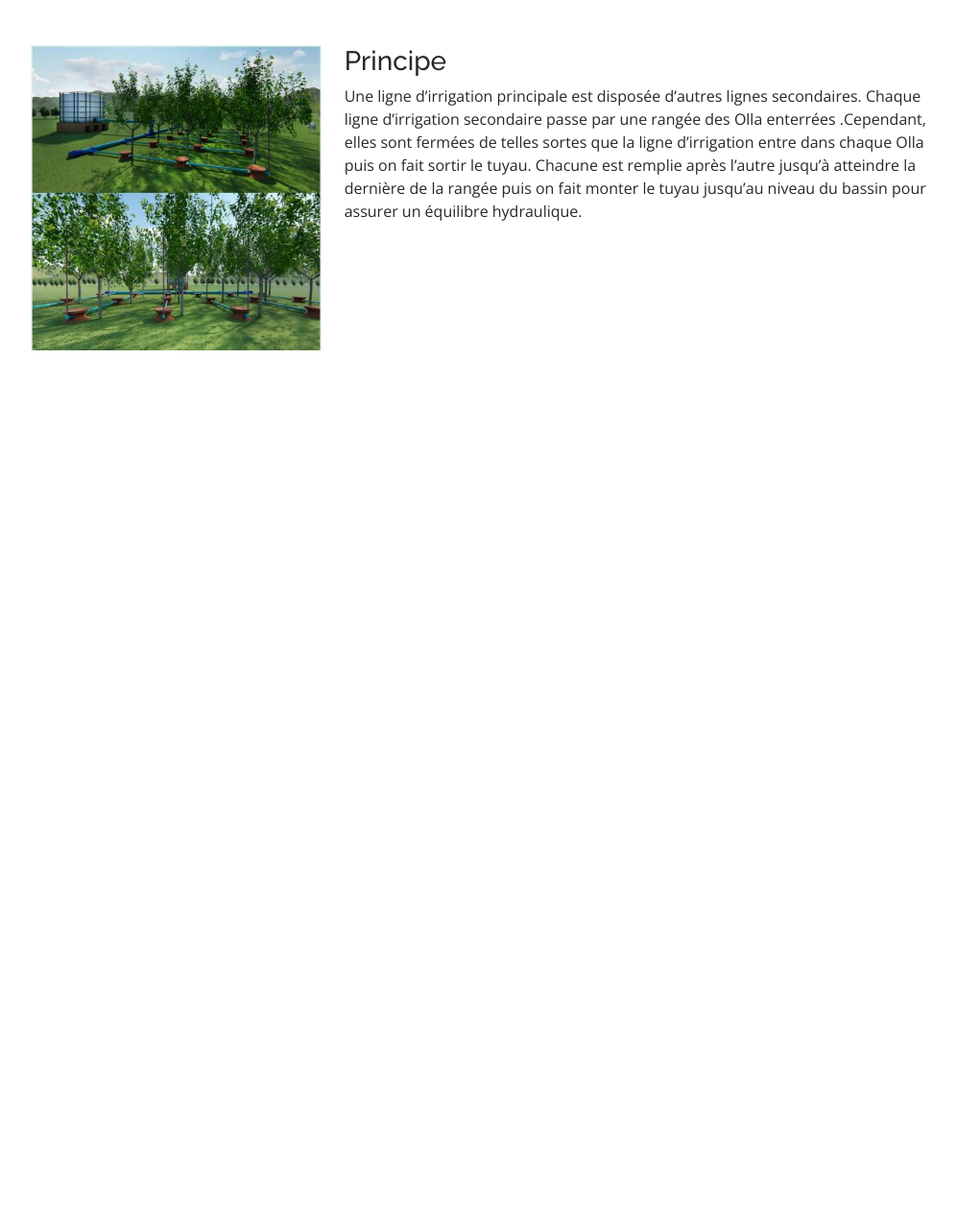
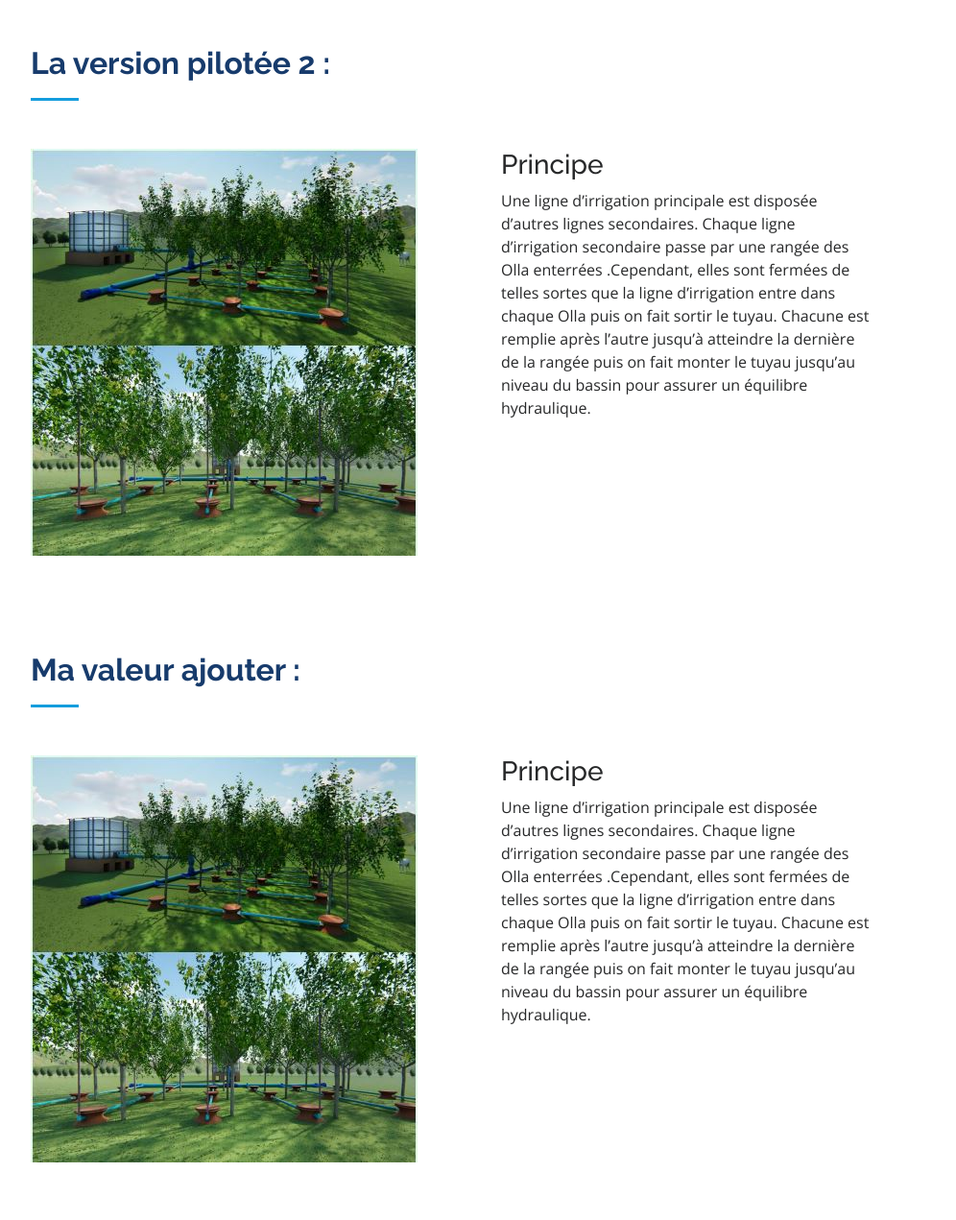
Before and after one commit to AhmedWasmi/Ahmed-Portfolio.github.io, a plain HTML site: page portfolio-details.html in a window 1280 px wide. Shown: the part 1880-3151 px from the top of the page at 96% size, without its empty margins (280-1276 px from the left). Before the commit the page ends 2305 px from the top, so only its background shows below. Drawn offline with nearby package versions, Linux system fonts and the light colour scheme.

Commit message:
Update portfolio-details.html

```diff
--- a/portfolio-details.html
+++ b/portfolio-details.html
@@ -162,10 +162,10 @@
           <h2>La version pilotée 1 :</h2>
         </div>
         <div class="row">
-          <div class="col-lg-4" data-aos="fade-left">
+          <div class="col-lg-6" data-aos="fade-right">
             <img src="assets/img/22.JPG" class="img-fluid" alt="">
           </div>
-          <div class="col-lg-8 pt-4 pt-lg-0 content" data-aos="fade-right">
+          <div class="col-lg-5 pt-4 pt-lg-0 content" data-aos="fade-left">
             <h3>Principe</h3>
               <div class="row">
                 <p>Nous distribuons l'eau avec une ligne d'irrigation, Il y a une ligne
@@ -191,11 +191,41 @@
         <div class="section-title">
           <h2>La version pilotée 2 :</h2>
         </div>
+
         <div class="row">
-          <div class="col-lg-4" data-aos="fade-left">
+          <div class="col-lg-6" data-aos="fade-right">
             <img src="assets/img/33.JPG" class="img-fluid" alt="">
           </div>
-          <div class="col-lg-8 pt-4 pt-lg-0 content" data-aos="fade-right">
+          <div class="col-lg-5 pt-4 pt-lg-0 content" data-aos="fade-left">
+            <h3>Principe</h3>
+              <div class="row">
+                <p>Une ligne d’irrigation principale est disposée d’autres lignes
+                  secondaires. Chaque ligne d’irrigation secondaire passe par une
+                  rangée des Olla enterrées .Cependant, elles sont fermées de telles
+                  sortes que la ligne d’irrigation entre dans chaque Olla puis on fait
+                  sortir le tuyau. Chacune est remplie après l’autre jusqu’à atteindre
+                  la dernière de la rangée puis on fait monter le tuyau jusqu’au
+                  niveau du bassin pour assurer un équilibre hydraulique.
+                </p>
+            </div>
+
+          </div>
+        </div>
+
+      </div>
+    </section><!-- End Portfolio Details Section -->
+    <section id="portfolio-details" class="portfolio-details">
+
+      <div class="container">
+
+        <div class="section-title">
+          <h2>Ma valeur ajouter :</h2>
+        </div>
+        <div class="row">
+          <div class="col-lg-6" data-aos="fade-left">
+            <img src="assets/img/33.JPG" class="img-fluid" alt="">
+          </div>
+          <div class="col-lg-5 pt-4 pt-lg-0 content" data-aos="fade-right">
             <h3>Principe</h3>
               <div class="row">
                 <p>Une ligne d’irrigation principale est disposée d’autres lignes
```
